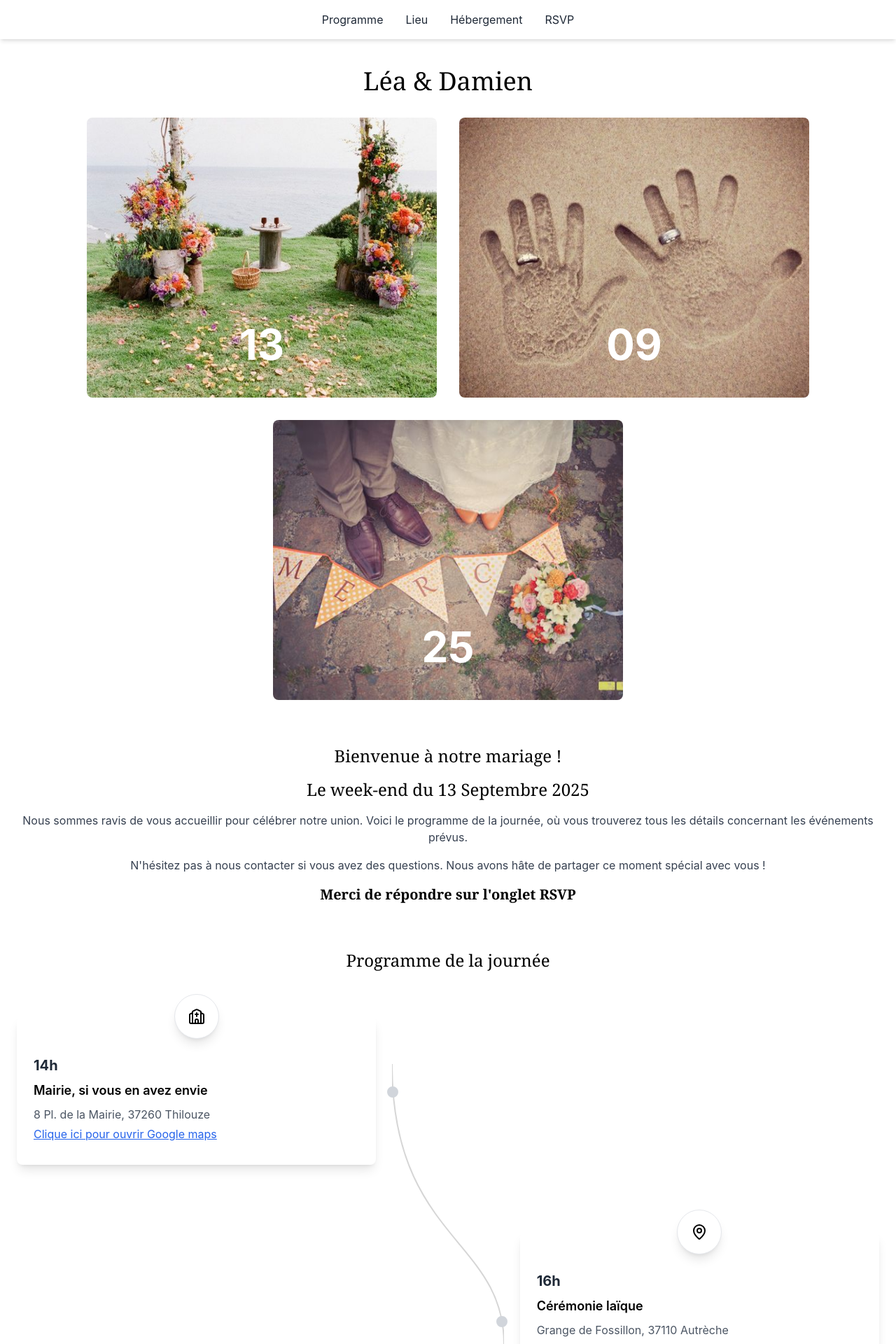
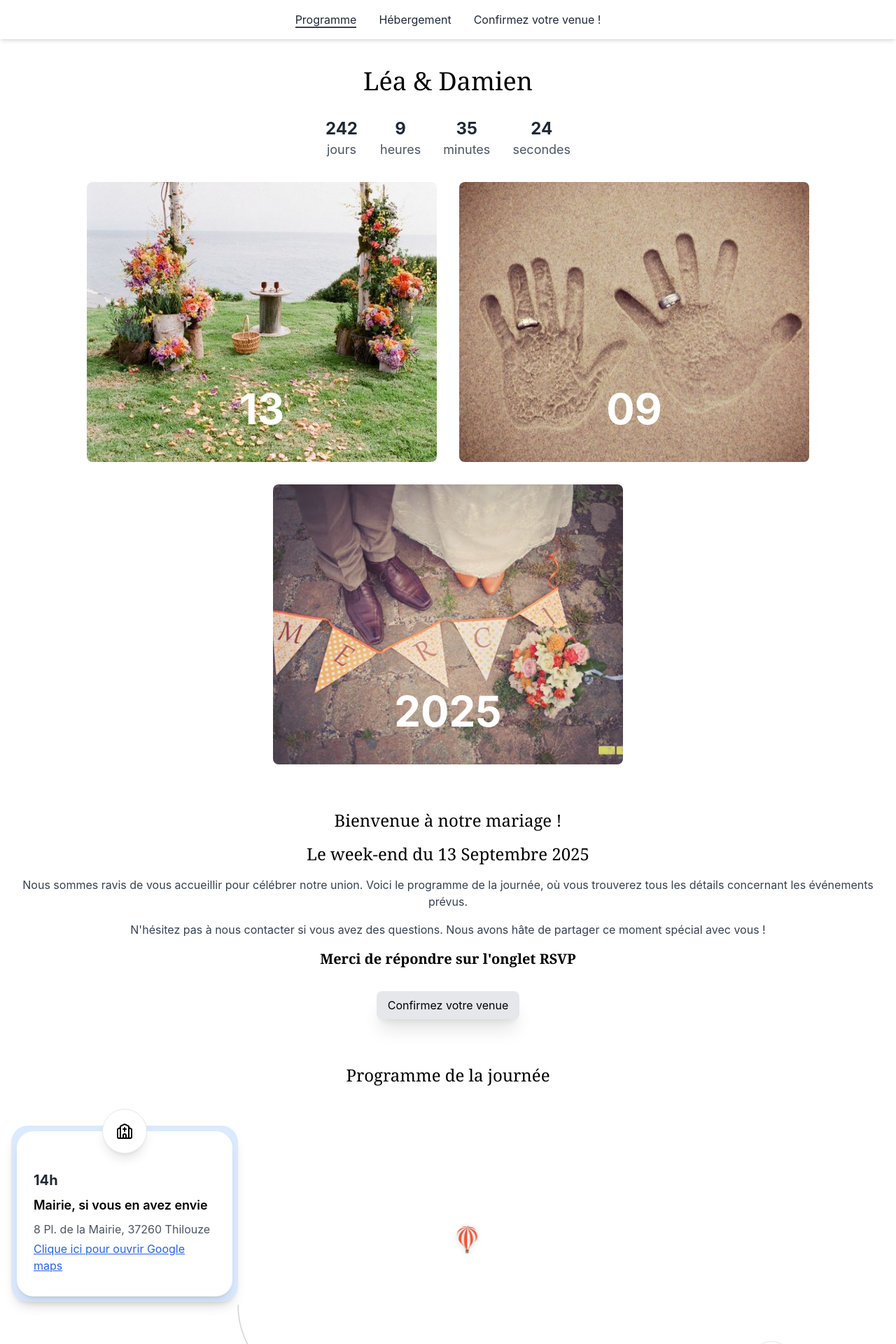
Before and after one commit to Damien-Cuvillier/Mariage, a React (Create React App) app: page / in a window 1280 px wide. Shown: the top 1920 px of the page at 70% size. Built offline with nearby package versions, Linux system fonts and the light colour scheme; no server answers.

Commit message:
Ajout de l'animation de la mongolfiere

```diff
--- a/src/App.js
+++ b/src/App.js
@@ -4,7 +4,7 @@ import Banner from './Composant/banner';
 import Programme from './Composant/Programme';
 import Description from './Composant/Description';
 import RSVP from './Composant/RSVP';
-import Lieu from './Composant/Lieu';
+// import Lieu from './Composant/Lieu';
 import Hebergement from './Composant/Hebergement';
 // Importez vos autres composants de page ici
 
@@ -24,7 +24,7 @@ function App() {
                                 {/* Autres composants de la page d'accueil */}
                             </>
                         } />
-                        <Route path="/lieu" element={<Lieu />} />
+                        {/* <Route path="/lieu" element={<Lieu />} /> */}
                         <Route path="/hebergement" element={<Hebergement />} />
                         <Route path="/rsvp" element={<RSVP />} />
                     </Routes>
--- a/src/Composant/Description.js
+++ b/src/Composant/Description.js
@@ -1,6 +1,6 @@
 // mariage/src/Composant/Description.js
 import React from 'react';
-
+import { Link } from 'react-router-dom'; // Importez Link
 const Description = () => {
     return (
         <div className="container mx-auto px-6 py-8 text-center">
@@ -16,6 +16,13 @@ const Description = () => {
                 Nous avons hâte de partager ce moment spécial avec vous !
             </p>
             <span className='font-bold text-xl font-serif'>Merci de répondre sur l'onglet RSVP</span>
+            <div className="text-center mt-8">
+                <Link to="/rsvp">
+                    <button className="bg-gray-200 text-black py-2 px-4 shadow-xl rounded-lg hover:bg-gray-400 border-transition duration-200">
+                        Confirmez votre venue
+                    </button>
+                </Link>
+            </div>
         </div>
     );
 };
--- a/src/Composant/Programme.js
+++ b/src/Composant/Programme.js
@@ -1,7 +1,10 @@
-import React from 'react';
-import { Church, GlassWater, Utensils, MapPin } from 'lucide-react';
+import React, { useEffect, useRef } from 'react';
+import { Church, GlassWater, Utensils, MapPin} from 'lucide-react';
 
 const Programme = () => {
+  const balloonRef = useRef(null);
+  const pathRef = useRef(null);
+
   const timelineElements = [
     {
       time: '14h',
@@ -9,7 +12,7 @@ const Programme = () => {
       location: '8 Pl. de la Mairie, 37260 Thilouze',
       mapLink: 'https://www.google.com/maps/place//data=!4m2!3m1!1s0x47fd26bae9f4989b:0x1516dcaa43274098?sa=X&ved=1t:8290&ictx=111',
       icon: <Church className="w-6 h-6" />,
-      pointPosition: 'translate-x-[-87px] translate-y-[100px]' // point à gauche
+      pointPosition: 'translate-x-[-365px] translate-y-[100px]'
     },
     {
       time: '16h',
@@ -17,45 +20,126 @@ const Programme = () => {
       location: 'Grange de Fossillon, 37110 Autrèche',
       mapLink: 'https://www.google.com/maps/place//data=!4m2!3m1!1s0x47e34b524ab8663b:0x234d09a1d15e1399?sa=X&ved=1t:8290&ictx=111',
       icon: <MapPin className="w-6 h-6" />,
-      pointPosition: 'translate-x-[69px] translate-y-[120px]' // point à droite
+      pointPosition: 'translate-x-[320px] translate-y-[103px]'
     },
     {
       time: '17h',
       title: 'Cocktail',
       description: 'Vin d\'honneur et animations',
       icon: <GlassWater className="w-6 h-6" />,
-      pointPosition: 'translate-x-[-87px] translate-y-[90px]' // point à gauche
+      pointPosition: 'translate-x-[-360px] translate-y-[90px]'
     },
     {
       time: '19h',
       title: 'Dîner',
-      description: 'Repas et festivités',
+      description: 'On va se régaler !',
       icon: <Utensils className="w-6 h-6" />,
-      pointPosition: 'translate-x-[69px] translate-y-[100px]' // point à droite
+      pointPosition: 'translate-x-[311px] translate-y-[80px]'
+    },
+    {
+      time: '22h ',
+      title: 'Festivités',
+      description: 'Dansez jusqu\'au bout de la nuit',
+      icon: <Utensils className="w-6 h-6" />,
+      pointPosition: 'translate-x-[-358px] translate-y-[110px]'
+    },
+    {
+      time: '12h ',
+      title: 'Brunch du dimanche',
+      description: 'Pour la récup',
+      icon: <Utensils className="w-6 h-6" />,
+      pointPosition: 'translate-x-[310px] translate-y-[106px]'
     }
   ];
+
+  useEffect(() => {
+    const balloon = balloonRef.current;
+    const path = pathRef.current;
+
+    if (!balloon || !path) return;
+
+    const pathLength = path.getTotalLength();
+    const numberOfPoints = timelineElements.length;
+    const segmentLength = pathLength / (numberOfPoints - 1);
+    let currentPoint = 0;
+    let progress = 0;
+
+    const animate = () => {
+      const startLength = currentPoint * segmentLength;
+      const endLength = (currentPoint + 1) * segmentLength;
+      const currentLength = startLength + (endLength - startLength) * progress;
+
+      const point = path.getPointAtLength(currentLength);
+
+      let yOffset = 0;
+      if (currentPoint >= 3) {
+        yOffset = -20;
+      }
+
+      // Gérer l'opacité près de la fin de l'animation
+      if (currentPoint === numberOfPoints - 2 && progress > 0.8) {
+        balloon.style.opacity = `${(1 - progress) * 5}`; // Fade out progressif
+      } else if (currentPoint === 0 && progress < 0.2) {
+        balloon.style.opacity = `${progress * 5}`; // Fade in progressif
+      } else {
+        balloon.style.opacity = '1';
+      }
+
+      balloon.style.transform = `translate(${point.x}px, ${point.y + yOffset}px) translate(-50%, -50%)`;
+
+      progress += 0.002;
+
+      if (progress >= 1) {
+        progress = 0;
+        currentPoint++;
+
+        if (currentPoint >= numberOfPoints - 1) {
+          currentPoint = 0;
+        }
+      }
+
+      requestAnimationFrame(animate);
+    };
+
+    requestAnimationFrame(animate);
+
+    return () => {
+      balloon.style.transform = `translate(0px, 0px) translate(-50%, -50%)`;
+      balloon.style.opacity = '1';
+    };
+  }, [timelineElements.length]);
 
   return (
     <div className="container mx-auto px-6 py-8 relative">
       <h2 className="text-2xl font-serif mb-16 text-center">Programme de la journée</h2>
 
-      {/* SVG pour la ligne courbée */}
-      <div className="absolute left-1/2 top-24 -translate-x-1/2 h-full w-40 -z-10">
-        <svg className="h-full w-full" preserveAspectRatio="none">
+      {/* SVG pour la ligne courbée avec le chemin de référence */}
+<div className="absolute left-1/2 top-24 -translate-x-1/2 h-full w-6/12 -z-10">
+  <svg className="h-full w-full" viewBox="0 0 800 1800" preserveAspectRatio="xMidYMid meet">
     <path
-            d={`
-              M 0,100
-              C 0,350 160,350 160,500
-              C 160,650 0,640 0,768
-              C 0,900 160,900 160,1062
-
-
-            `}
+      ref={pathRef}
+      d="M25 100C25 331 552 439 430 212 303 30 148 525 741 448 474 709 29 437 29 807 47 1057 452 724 739 1031 582 1217 306 1341 490 1326 733 1236 38 1026 36 1348 257 1221 376 1747 748 1618"
       stroke="#d6d6d6"
       strokeWidth="2"
       fill="none"
     />
   </svg>
+</div>
+
+{/* Montgolfière */}
+<div
+  ref={balloonRef}
+  className="absolute w-12 h-12 transition-all duration-1000 ease-out top-24 left-1/4"
+  style={{
+    filter: 'drop-shadow(0 2px 4px rgba(0,0,0,0.1))',
+    transformOrigin: 'center center'
+  }}
+>
+  <img
+    src="/images/voyage.png"
+    alt="montgolfière"
+    className="w-full h-full"
+  />
 </div>
 
       <div className="space-y-24">
@@ -67,9 +151,10 @@ const Programme = () => {
             {/* Point sur la ligne */}
             <div className={`absolute left-1/2 ${element.pointPosition} w-4 h-4 bg-gray-300 border-2 border-gray-300 rounded-full`} />
 
-            {/* Carte de contenu */}
-            <div className={`w-5/12 bg-white shadow-lg rounded-lg p-6 hover:shadow-xl transition-shadow relative
-              ${index % 2 === 0 ? 'mr-auto' : 'ml-auto'}`}
+            {/* Carte de contenu avec effet de nuage */}
+            <div className={`relative w-3/12 bg-white shadow-lg p-6 hover:shadow-xl transition-shadow rounded-3xl
+              ${index % 2 === 0 ? 'mr-auto' : 'ml-auto'}
+              before:content-[''] before:absolute before:-inset-2 before:bg-blue-100 before:rounded-3xl before:shadow-lg before:-z-10`}
             >
               {/* Icône */}
               <div className="absolute -top-8 left-1/2 -translate-x-1/2 w-16 h-16 rounded-full bg-white shadow-lg flex items-center justify-center border border-gray-200">
--- a/src/Composant/banner.js
+++ b/src/Composant/banner.js
@@ -1,9 +1,58 @@
-import React from 'react';
+import React, { useEffect, useState } from 'react';
 
 function Banner() {
+    const [countdown, setCountdown] = useState({ days: 0, hours: 0, minutes: 0, seconds: 0 });
+
+    // Date de l'événement
+    const eventDate = new Date('2025-09-13T00:00:00'); // Remplacez par la date de votre événement
+
+    useEffect(() => {
+        const interval = setInterval(() => {
+            const now = new Date();
+            const distance = eventDate - now;
+
+            // Calcul des jours, heures, minutes et secondes restantes
+            const days = Math.floor(distance / (1000 * 60 * 60 * 24));
+            const hours = Math.floor((distance % (1000 * 60 * 60 * 24)) / (1000 * 60 * 60));
+            const minutes = Math.floor((distance % (1000 * 60 * 60)) / (1000 * 60));
+            const seconds = Math.floor((distance % (1000 * 60)) / 1000);
+
+            // Mettre à jour l'état du compte à rebours
+            setCountdown({ days, hours, minutes, seconds });
+
+            // Si le compte à rebours est terminé, arrêtez l'intervalle
+            if (distance < 0) {
+                clearInterval(interval);
+                setCountdown({ days: 0, hours: 0, minutes: 0, seconds: 0 });
+            }
+        }, 1000);
+
+        // Nettoyage de l'intervalle lors du démontage du composant
+        return () => clearInterval(interval);
+    }, [eventDate]);
+
     return (
         <div className="w-full p-8 text-center">
             <h1 className="text-4xl mb-8 font-serif">Léa & Damien</h1>
+            {/* Compte à rebours */}
+            <div className="flex justify-center items-center gap-8 mb-8">
+                <div className="flex flex-col items-center">
+                    <span className="text-2xl font-bold text-gray-800">{countdown.days}</span>
+                    <span className="text-lg text-gray-600">jours</span>
+                </div>
+                <div className="flex flex-col items-center">
+                    <span className="text-2xl font-bold text-gray-800">{countdown.hours}</span>
+                    <span className="text-lg text-gray-600">heures</span>
+                </div>
+                <div className="flex flex-col items-center">
+                    <span className="text-2xl font-bold text-gray-800">{countdown.minutes}</span>
+                    <span className="text-lg text-gray-600">minutes</span>
+                </div>
+                <div className="flex flex-col items-center">
+                    <span className="text-2xl font-bold text-gray-800">{countdown.seconds}</span>
+                    <span className="text-lg text-gray-600">secondes</span>
+                </div>
+            </div>
             <div className="flex justify-center items-center gap-8 flex-wrap">
                 <div className="relative">
                     <img
@@ -27,7 +76,7 @@ function Banner() {
                         alt="remerciements"
                         className="w-[500px] h-[400px] object-cover rounded-lg"
                     />
-                    <span className="absolute top-3/4 left-1/2 transform -translate-x-1/2 -translate-y-1/2 text-white text-6xl font-bold pt-12">25</span>
+                    <span className="absolute top-3/4 left-1/2 transform -translate-x-1/2 -translate-y-1/2 text-white text-6xl font-bold pt-12">2025</span>
                 </div>
             </div>
         </div>
--- a/src/Composant/header.js
+++ b/src/Composant/header.js
@@ -1,22 +1,36 @@
 import React from 'react';
-import { Link } from 'react-router-dom';
+import { Link, useLocation } from 'react-router-dom';
 
 function Header() {
+    const location = useLocation(); // Récupère l'URL actuelle
+
     return (
         <header className="fixed top-0 left-0 w-full bg-white shadow-md z-50">
             <nav className="container mx-auto px-6 py-4">
                 <div className="flex items-center justify-center space-x-8">
-                    <Link to="/" className="text-gray-800 hover:text-gray-600 transition-colors">
+                    <Link to="/" className="relative text-gray-800 hover:font-bold transition-colors">
                         Programme
+                        {location.pathname === '/' && (
+                            <span className="absolute left-0 right-0 bottom-0 border-b-2 border-gray-700 mt-1" />
+                        )}
                     </Link>
-                    <Link to="/lieu" className="text-gray-800 hover:text-gray-600 transition-colors">
+                    {/* <Link to="/lieu" className="relative text-gray-800 hover:font-bold transition-colors">
                         Lieu
+                        {location.pathname === '/lieu' && (
+                            <span className="absolute left-0 right-0 bottom-0 border-b-2 border-gray-700 mt-1" />
+                        )}
+                    </Link> */}
+                    <Link to="/hebergement" className="relative text-gray-800 hover:font-bold transition-colors">
+                        Hébergement
+                        {location.pathname === '/hebergement' && (
+                            <span className="absolute left-0 right-0 bottom-0 border-b-2 border-gray-700 mt-1" />
+                        )}
                     </Link>
-                    <Link to="/hebergement" className="text-gray-800 hover:text-gray-600 transition-colors">
-                        Hébergement
-                    </Link>
-                    <Link to="/rsvp" className="text-gray-800 hover:text-gray-600 transition-colors">
-                        RSVP
+                    <Link to="/rsvp" className="relative text-gray-800 hover:font-bold transition-colors rounded-lg">
+                        Confirmez votre venue !
+                        {location.pathname === '/rsvp' && (
+                            <span className="absolute left-0 right-0 bottom-0 border-b-2 border-gray-700 mt-1" />
+                        )}
                     </Link>
                 </div>
             </nav>
```
Also changed, not shown: src/Composant/Hebergement.js (+2 -7 lines), src/Composant/Lieu.js (deleted, +0 -54 lines), src/Composant/RSVP.js (+15 -3 lines), public/images/voyage.png (added). Lines whose indentation alone changed are shown as unchanged.
